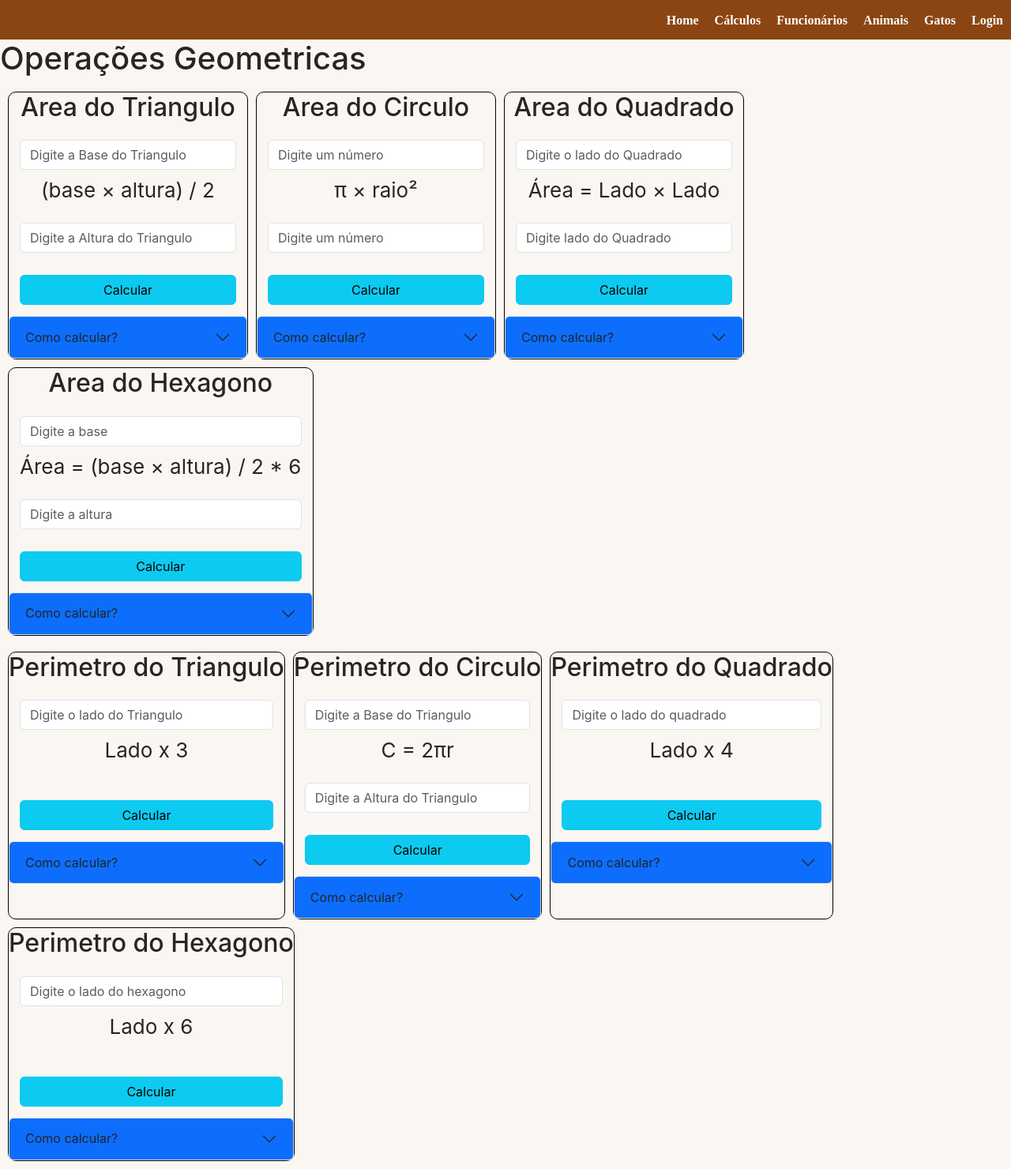
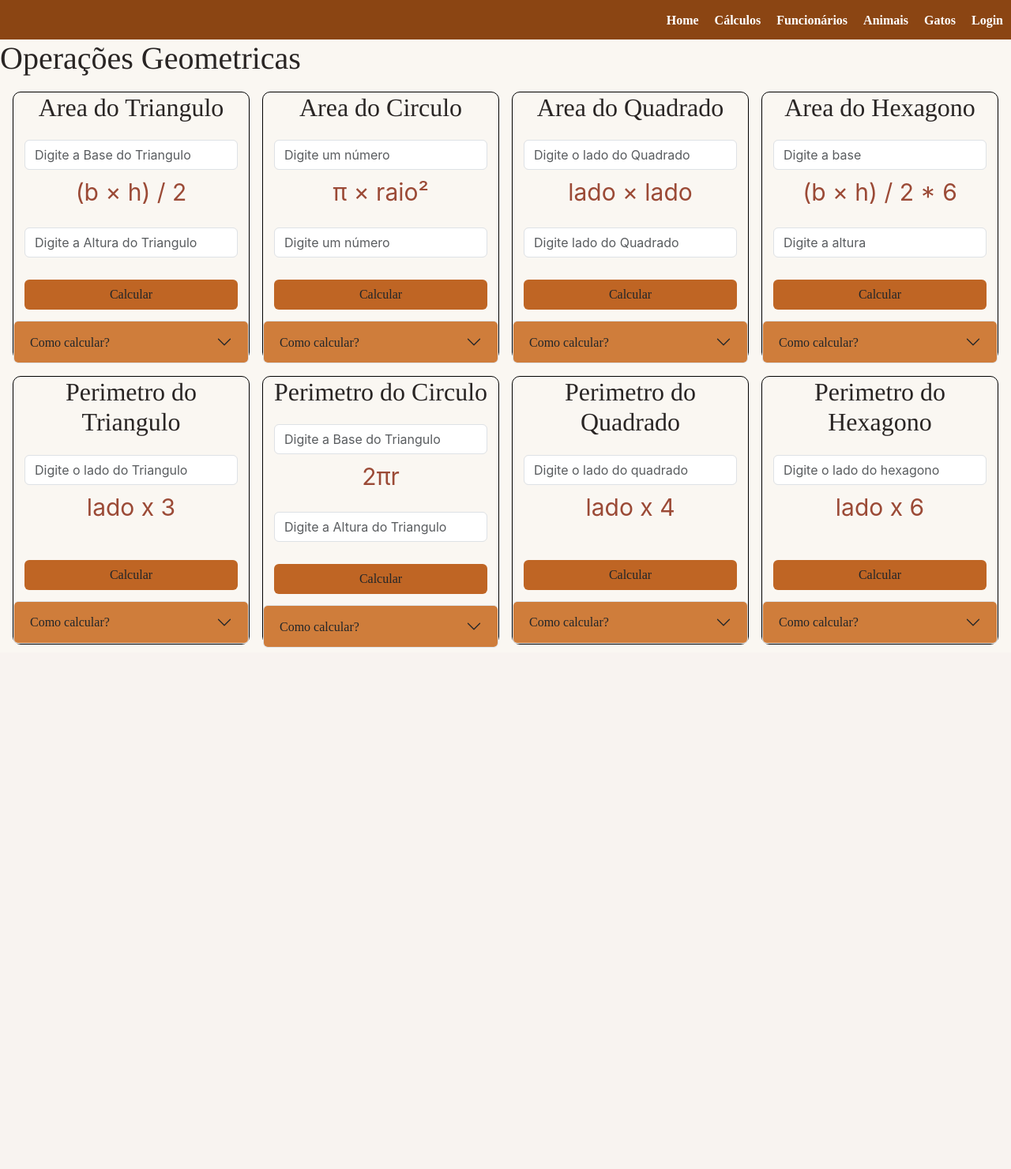
Before and after one commit to Contii09/Frontend_3S, a Flask app: page /Circulo in a window 1280 px wide. Shown: the whole page at 79% size. After the commit the page ends 820 px from the top, so only its background shows below. Run offline with Flask 3, Linux system fonts and the light colour scheme; parts of the project's set-up code (start-up, migrations or seed data) failed here and were passed over; some web fonts are replaced.

Commit message:
frontend

```diff
--- a/static/css/style.css
+++ b/static/css/style.css
@@ -86,7 +86,7 @@ a {
     height: 100%;
     display: flex;
     flex-wrap: wrap;
-    justify-content: flex-start;
+    justify-content: space-evenly;
     gap: 10px;
     padding: 10px;
 }
@@ -109,6 +109,8 @@ a {
 
 .card_operacao {
     border: 1px solid black;
+    width: 300px;
+    height: 340px;
     border-radius: 10px;
     text-align: center;
 }
@@ -120,16 +122,28 @@ a {
     padding: 14px;
 }
 
-.operador {
-    font-size: 26px;
+
+.botao {
+    background-color: #bf6524;
+    font-family: "times New Roman", serif;
 }
 
-.form-subtrair {
-    display: flex;
-    flex-direction: column;
-    gap: 6px;
-    padding: 14px;
+.accordion-button {
+    background-color: #cf7d3b;
+    font-family: "times New Roman", serif;
 }
+
+.operacoes{
+    font-family: "Times New Roman Time", Times, serif;
+}
+
+
+
+.operador {
+    font-size: 30px;
+    color: #9b4a36;
+}
+
 
 
 .icon_calculo {
@@ -149,6 +163,7 @@ a {
 
 
 }
+
 
 .form_login {
     display: flex;
@@ -232,15 +247,15 @@ body {
 
 /* Custom brown-themed colors */
 .bg-brand-brown {
-    background-color: #78350f !important;
+    background-color: #78350f;
 }
 
 .text-brand-brown {
-    color: #78350f !important;
+    color: #78350f;
 }
 
 .text-brand-dark {
-    color: #451a03 !important;
+    color: #451a03;
 }
 
 .btn-brand-brown {
--- a/templates/funcionarios.html
+++ b/templates/funcionarios.html
@@ -1,10 +1,10 @@
 {% extends 'base.html' %}
 
 {% block conteudo %}
-<h1>Funcionários</h1>
+<h1 class="operacoes">Funcionários</h1>
 
 <!-- Button trigger modal -->
-<button type="button" class="btn btn-primary" data-bs-toggle="modal" data-bs-target="#staticBackdrop">
+<button type="button" class="btn btn botao" data-bs-toggle="modal" data-bs-target="#staticBackdrop">
     Novo Funcionário
 </button>
 
@@ -80,7 +80,7 @@
         <tr>
             <td>{{ funcionario.id }}</td>
             <td>{{ funcionario.nome }}</td>
-            <td>{{ funcionario.data_nascimeto }}</td>
+            <td>{{ funcionario.data_nascimento }}</td>
             <td>{{ funcionario.cpf }}</td>
             <td>{{ funcionario.email }}</td>
             <td>{{ funcionario.cargo }}</td>
--- a/templates/geometria.html
+++ b/templates/geometria.html
@@ -2,7 +2,7 @@
 
 {% block conteudo %}
 
-<h1>Operações Geometricas</h1>
+<h1 class="operacoes">Operações Geometricas</h1>
 <!-- Passo 2: Verifica se possui msgs enviadas pelo app -->
 <!-- Passo 3:  Definir with_categories=true caso queira ter acesso as categorias -->
 {% with messages = get_flashed_messages(with_categories=true) %}
@@ -23,13 +23,13 @@
 <div class="calculos">
 
     <div class="card_operacao">
-        <h2>Area do Triangulo</h2>
+        <h2 class="operacoes">Area do Triangulo</h2>
         <form class="form-somar" action="{{ url_for('Triangulo') }}" method="post">
             <label>
                 <input placeholder="Digite a Base do Triangulo" name="form-n1" class="form-control">
             </label>
 
-            <p class="operador"> (base × altura) / 2</p>
+            <p class="operador"> (b × h) / 2</p>
 
             <label>
                 <input placeholder="Digite a Altura do Triangulo" name="form-n2" class="form-control">
@@ -42,12 +42,12 @@
                 {% endif %}
             </p>
 
-            <button type="submit" class="btn btn-info">Calcular</button>
+            <button type="submit" class="botao btn btn">Calcular</button>
         </form>
         <div class="accordion" id="accordion3">
             <div class="accordion-item">
                 <h2 class="accordion-header">
-                    <button class="accordion-button collapsed bg-primary" type="button" data-bs-toggle="collapse"
+                    <button class="accordion-button collapsed " type="button" data-bs-toggle="collapse"
                             data-bs-target="#collapse3" aria-expanded="false" aria-controls="collapse3">
                         Como calcular?
                     </button>
@@ -64,7 +64,7 @@
     </div>
 
     <div class="card_operacao">
-        <h2>Area do Circulo</h2>
+        <h2 class="operacoes">Area do Circulo</h2>
         <form class="form-somar" action="{{ url_for('Circulo') }}" method="post">
             <label>
                 <input placeholder="Digite um número" name="form-n1" class="form-control">
@@ -82,13 +82,13 @@
                 {% else %}
                 {% endif %}
             </p>
-            <button type="submit" class="btn btn-info">Calcular</button>
+            <button type="submit" class="botao btn btn">Calcular</button>
 
         </form>
         <div class="accordion" id="accordion88">
             <div class="accordion-item">
                 <h2 class="accordion-header">
-                    <button class="accordion-button collapsed bg-primary" type="button" data-bs-toggle="collapse"
+                    <button class="accordion-button collapsed " type="button" data-bs-toggle="collapse"
                             data-bs-target="#collapse88" aria-expanded="false" aria-controls="collapse88">
                         Como calcular?
                     </button>
@@ -105,13 +105,13 @@
     </div>
 
     <div class="card_operacao">
-        <h2>Area do Quadrado</h2>
+        <h2 class="operacoes">Area do Quadrado</h2>
         <form class="form-somar" action="{{ url_for('Quadrado') }}" method="post">
             <label>
                 <input placeholder="Digite o lado do Quadrado" name="form-n1" class="form-control">
             </label>
 
-            <p class="operador">Área = Lado × Lado</p>
+            <p class="operador">lado × lado</p>
 
             <label>
                 <input placeholder="Digite lado do Quadrado" name="form-n2" class="form-control">
@@ -123,12 +123,12 @@
                 {% else %}
                 {% endif %}
             </p>
-            <button type="submit" class="btn btn-info">Calcular</button>
+            <button type="submit" class="botao btn btn">Calcular</button>
         </form>
         <div class="accordion" id="accordion99">
             <div class="accordion-item">
                 <h2 class="accordion-header">
-                    <button class="accordion-button collapsed bg-primary" type="button" data-bs-toggle="collapse"
+                    <button class="accordion-button collapsed " type="button" data-bs-toggle="collapse"
                             data-bs-target="#collapse99" aria-expanded="false" aria-controls="collapse99">
                         Como calcular?
                     </button>
@@ -145,13 +145,13 @@
 
 
     <div class="card_operacao">
-        <h2>Area do Hexagono</h2>
+        <h2 class="operacoes">Area do Hexagono</h2>
         <form class="form-somar" action="{{ url_for('Hexagono') }}" method="post">
             <label>
                 <input placeholder="Digite a base" name="form-n1" class="form-control">
             </label>
 
-            <p class="operador">Área = (base × altura) / 2 * 6</p>
+            <p class="operador">(b × h) / 2 * 6</p>
 
             <label>
                 <input placeholder="Digite a altura" name="form-n2" class="form-control">
@@ -163,13 +163,13 @@
                 {% else %}
                 {% endif %}
             </p>
-            <button type="submit" class="btn btn-info">Calcular</button>
+            <button type="submit" class="botao btn btn">Calcular</button>
 
         </form>
         <div class="accordion" id="accordion8">
             <div class="accordion-item">
                 <h2 class="accordion-header">
-                    <button class="accordion-button collapsed bg-primary" type="button" data-bs-toggle="collapse"
+                    <button class="accordion-button collapsed " type="button" data-bs-toggle="collapse"
                             data-bs-target="#collapse8" aria-expanded="false" aria-controls="collapse8">
                         Como calcular?
                     </button>
@@ -189,13 +189,13 @@
 <div class="calculos">
 
     <div class="card_operacao">
-        <h2>Perimetro do Triangulo</h2>
+        <h2 class="operacoes">Perimetro do Triangulo</h2>
         <form class="form-somar" action="{{ url_for('perimetro_triangulo') }}" method="post">
             <label>
                 <input placeholder="Digite o lado do Triangulo" name="form-n1" class="form-control">
             </label>
 
-            <p class="operador">Lado x 3</p>
+            <p class="operador">lado x 3</p>
 
 
             <p class="resultado">
@@ -205,12 +205,12 @@
                 {% endif %}
             </p>
 
-            <button type="submit" class="btn btn-info">Calcular</button>
+            <button type="submit" class="botao btn btn">Calcular</button>
         </form>
         <div class="accordion" id="accordion7">
             <div class="accordion-item">
                 <h2 class="accordion-header">
-                    <button class="accordion-button collapsed bg-primary" type="button" data-bs-toggle="collapse"
+                    <button class="accordion-button collapsed " type="button" data-bs-toggle="collapse"
                             data-bs-target="#collapse7" aria-expanded="false" aria-controls="collapse7">
                         Como calcular?
                     </button>
@@ -227,13 +227,13 @@
 
 
     <div class="card_operacao">
-        <h2>Perimetro do Circulo</h2>
+        <h2 class="operacoes">Perimetro do Circulo</h2>
         <form class="form-somar" action="{{ url_for('perimetro_circulo') }}" method="post">
             <label>
                 <input placeholder="Digite a Base do Triangulo" name="form-n1" class="form-control">
             </label>
 
-            <p class="operador">C = 2πr</p>
+            <p class="operador">2πr</p>
 
             <label>
                 <input placeholder="Digite a Altura do Triangulo" name="form-n2" class="form-control">
@@ -246,12 +246,12 @@
                 {% endif %}
             </p>
 
-            <button type="submit" class="btn btn-info">Calcular</button>
+            <button type="submit" class="botao btn btn">Calcular</button>
         </form>
         <div class="accordion" id="accordion6">
             <div class="accordion-item">
                 <h2 class="accordion-header">
-                    <button class="accordion-button collapsed bg-primary" type="button" data-bs-toggle="collapse"
+                    <button class="accordion-button collapsed " type="button" data-bs-toggle="collapse"
                             data-bs-target="#collapse6" aria-expanded="false" aria-controls="collapse6">
                         Como calcular?
                     </button>
@@ -268,13 +268,13 @@
 
 
     <div class="card_operacao">
-        <h2>Perimetro do Quadrado</h2>
+        <h2 class="operacoes">Perimetro do Quadrado</h2>
         <form class="form-somar" action="{{ url_for('perimetro_quadrado') }}" method="post">
             <label>
                 <input placeholder="Digite o lado do quadrado" name="form-n1" class="form-control">
             </label>
 
-            <p class="operador">Lado x 4</p>
+            <p class="operador">lado x 4</p>
 
 
             <p class="resultado">
@@ -284,12 +284,12 @@
                 {% endif %}
             </p>
 
-            <button type="submit" class="btn btn-info">Calcular</button>
+            <button type="submit" class="botao btn btn">Calcular</button>
         </form>
         <div class="accordion" id="accordion5">
             <div class="accordion-item">
                 <h2 class="accordion-header">
-                    <button class="accordion-button collapsed bg-primary" type="button" data-bs-toggle="collapse"
+                    <button class="accordion-button collapsed" type="button" data-bs-toggle="collapse"
                             data-bs-target="#collapse5" aria-expanded="false" aria-controls="collapse5">
                         Como calcular?
                     </button>
@@ -306,13 +306,13 @@
 
 
     <div class="card_operacao">
-        <h2>Perimetro do Hexagono</h2>
+        <h2 class="operacoes">Perimetro do Hexagono</h2>
         <form class="form-somar" action="{{ url_for('perimetro_hexagonop') }}" method="post">
             <label>
                 <input placeholder="Digite o lado do hexagono" name="form-n1" class="form-control">
             </label>
 
-            <p class="operador">Lado x 6</p>
+            <p class="operador">lado x 6</p>
 
 
             <p class="resultado">
@@ -322,12 +322,12 @@
                 {% endif %}
             </p>
 
-            <button type="submit" class="btn btn-info">Calcular</button>
+            <button type="submit" class="botao btn btn">Calcular</button>
         </form>
         <div class="accordion" id="accordion4">
             <div class="accordion-item">
                 <h2 class="accordion-header">
-                    <button class="accordion-button collapsed bg-primary" type="button" data-bs-toggle="collapse"
+                    <button class="accordion-button collapsed " type="button" data-bs-toggle="collapse"
                             data-bs-target="#collapse4" aria-expanded="false" aria-controls="collapse4">
                         Como calcular?
                     </button>
```
Also changed, not shown: app.py (+1 -6 lines), database.py (+5 -5 lines), templates/operacoes.html (+16 -17 lines).
